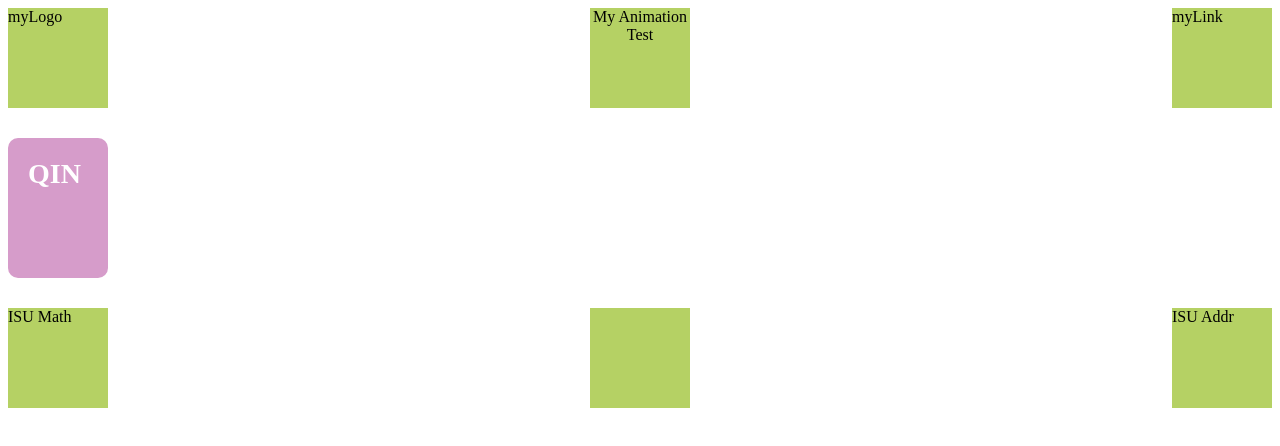
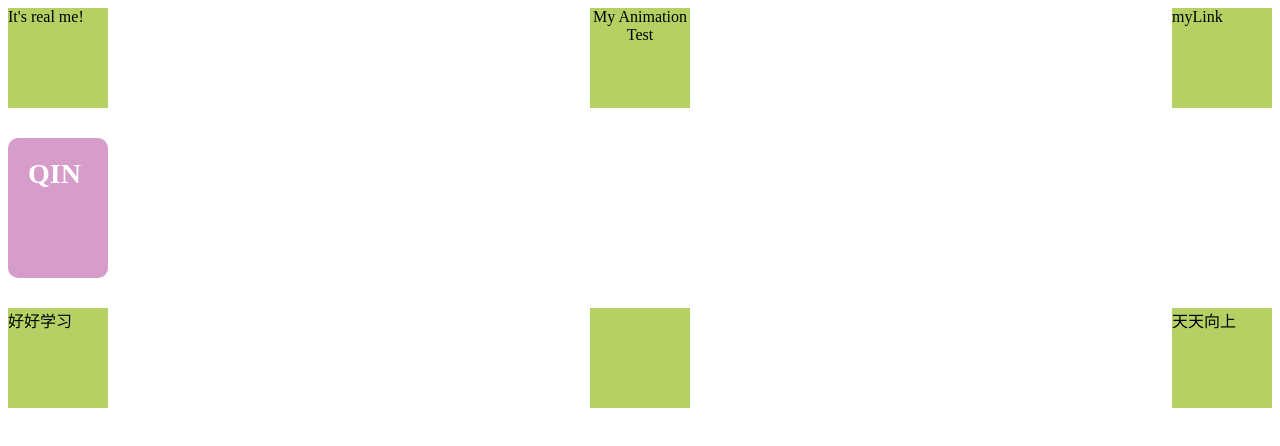
Before and after one commit to yuki1226/yuki1226.github.io, a plain HTML site: page myAnimation.html in a window 1280 px wide. Drawn offline with Linux system fonts and the light colour scheme.

Commit message:
Update myAnimation.html

```diff
--- a/myAnimation.html
+++ b/myAnimation.html
@@ -23,7 +23,7 @@ div:hover {
 </head>
 <body>
   <header id="myHeader">
-    <div class="left">myLogo</div>
+    <div class="left">It's real me!</div>
 
     <div class="right">myLink</div>
 
@@ -38,8 +38,8 @@ div:hover {
   </div>
   <footer>
     <!-- my footer here -->
-    <div class="left">ISU Math</div>
-    <div class="right">ISU Addr </div>
+    <div class="left">好好学习</div>
+    <div class="right">天天向上</div>
     <div class="center"> </div>
   </footer>
 </body>
```
